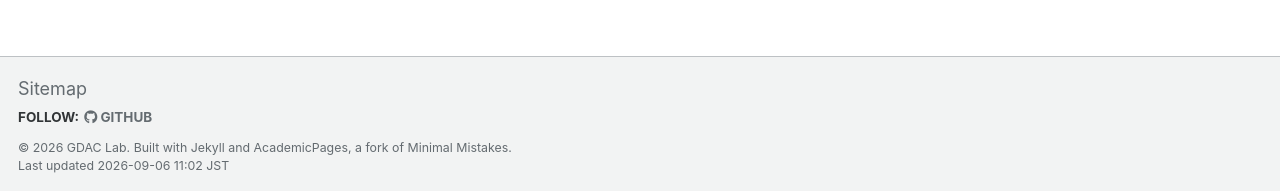
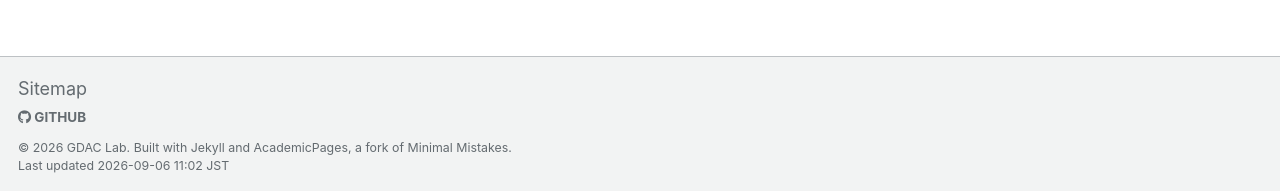
Before and after one commit to GDAC-Lab/gdac-lab.github.io, a Jekyll site: the page built from _pages/about.md, in a window 1280 px wide and 900 px high, scrolled down 1801 px. Shown: the part 706-897 px from the top of the window. Built offline with Jekyll 4.4.1, drawn with Linux system fonts in a browser that asks for light colours.

Commit message:
Drop the "Follow" wording from the footer and the phone profile button
The footer's "Follow:" label introduced a single GitHub link, and the
button that opens the profile links on a phone said "Follow" in the
theme's original. Neither described what they do: the label goes, and the
button now reads 関連リンク / Links.

```diff
--- a/_includes/author-profile.html
+++ b/_includes/author-profile.html
@@ -25,7 +25,7 @@
   </div>
 
   <div class="author__urls-wrapper">
-    <button class="btn btn--inverse">{% if page.lang == 'ja' %}リンク{% else %}Links{% endif %}</button>
+    <button class="btn btn--inverse">{% if page.lang == 'ja' %}関連リンク{% else %}Links{% endif %}</button>
     <ul class="author__urls social-icons">
       <!-- Font Awesome icons / Biographic information  -->
       {% if author.location %}
--- a/_includes/footer.html
+++ b/_includes/footer.html
@@ -3,7 +3,6 @@
 {% if site.author.github or site.author.bitbucket or site.atom_feed.hide != true %}
 <div class="page__footer-follow">
   <ul class="social-icons">
-    <li><strong>{% if page.lang == 'ja' %}リンク{% else %}{{ site.data.ui-text[site.locale].follow_label | default: "Follow:" }}{% endif %}</strong></li>
     {% if site.author.github %}
       <li><a href="https://github.com/{{ site.author.github }}"><i class="fab fa-github" aria-hidden="true"></i> GitHub</a></li>
     {% endif %}
```
